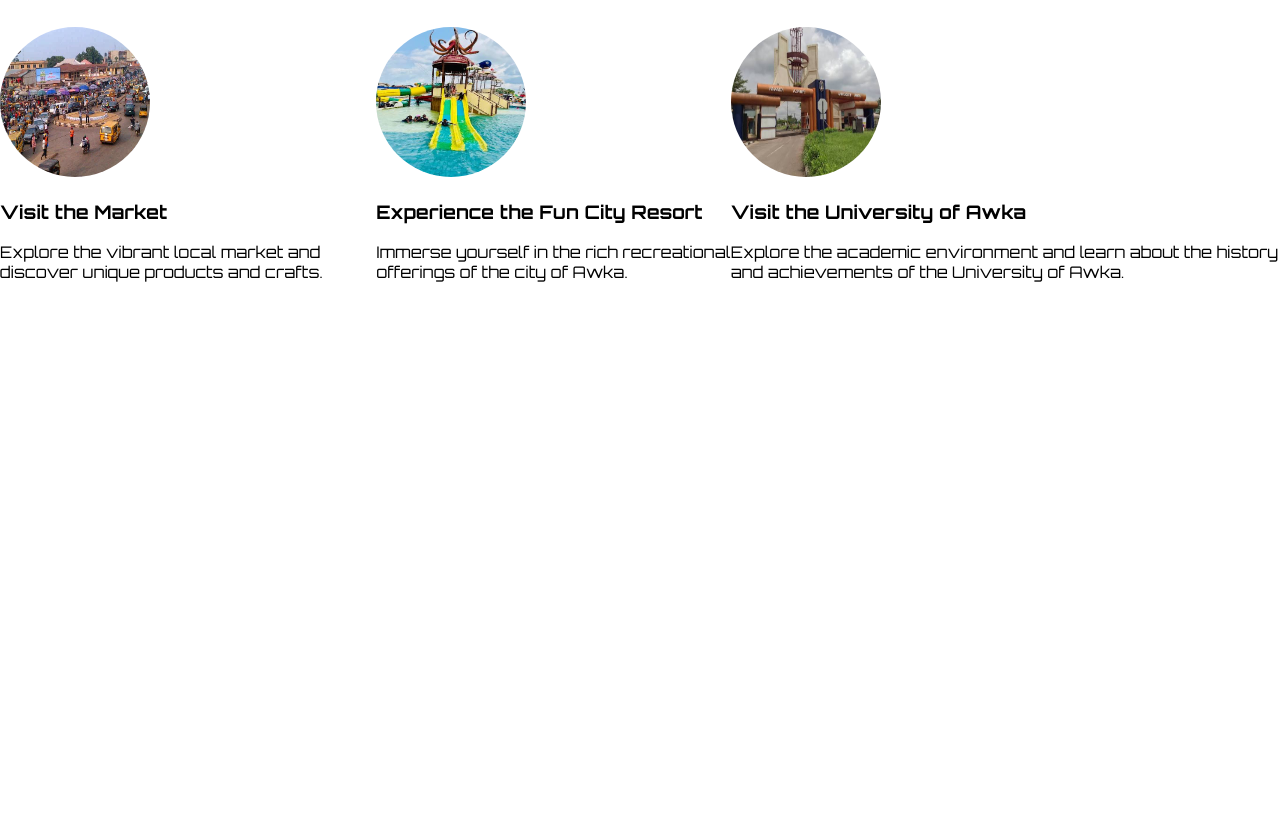
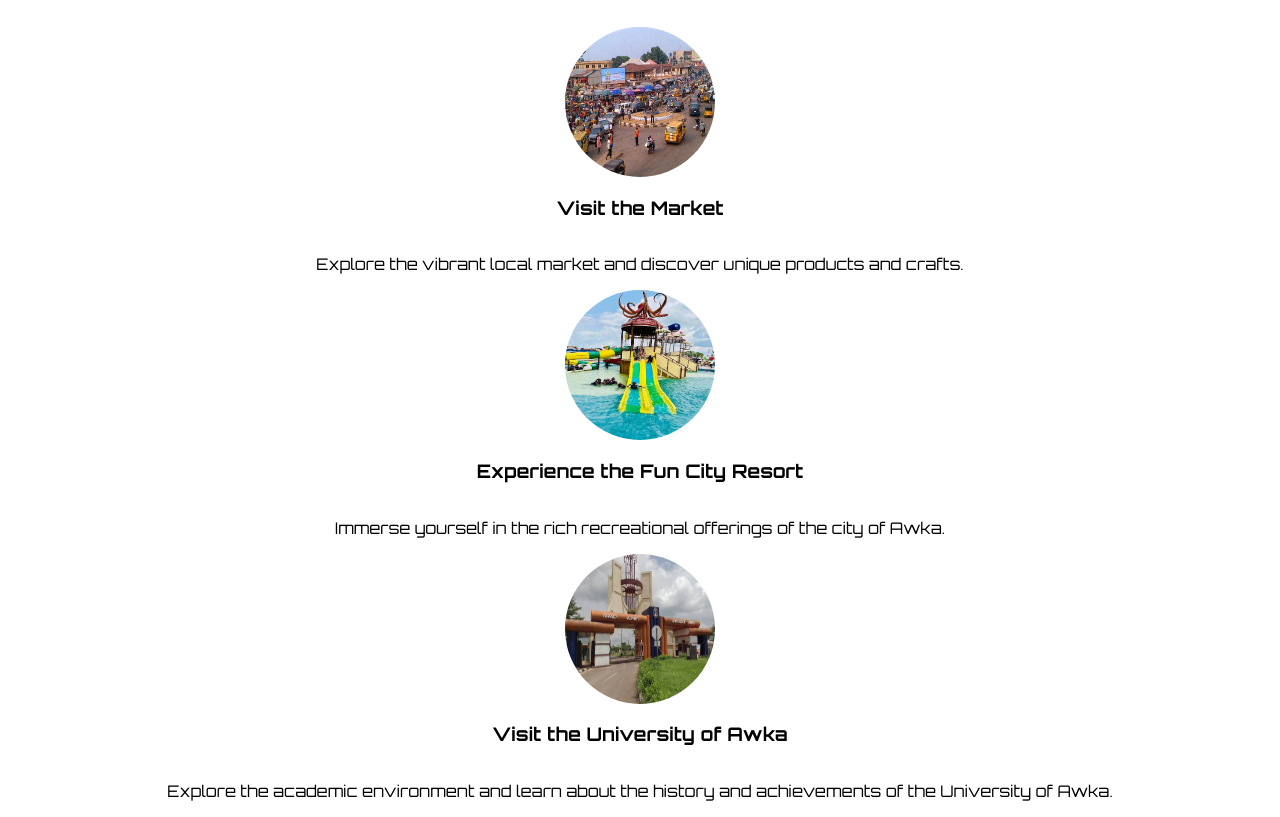
Before and after one commit to Goziejp12/Hometown-project, a plain HTML site: page index.html in a window 1280 px wide. Shown: the part 698-1515 px from the top of the page. Before the commit the page ends 996 px from the top, so only its background shows below. Drawn offline with Linux system fonts and the light colour scheme; a web font is replaced by a local one.

Commit message:
Update style.css

```diff
--- a/style.css
+++ b/style.css
@@ -39,9 +39,15 @@ body {
     color: #023047;
 }
 
-.city-activities {
+/* .city-activities {
     display: flex;
     justify-content: center;
+} */
+
+.activity {
+    display: flex;
+    flex-direction: column;
+    align-items: center;
 }
 
 img {
```
